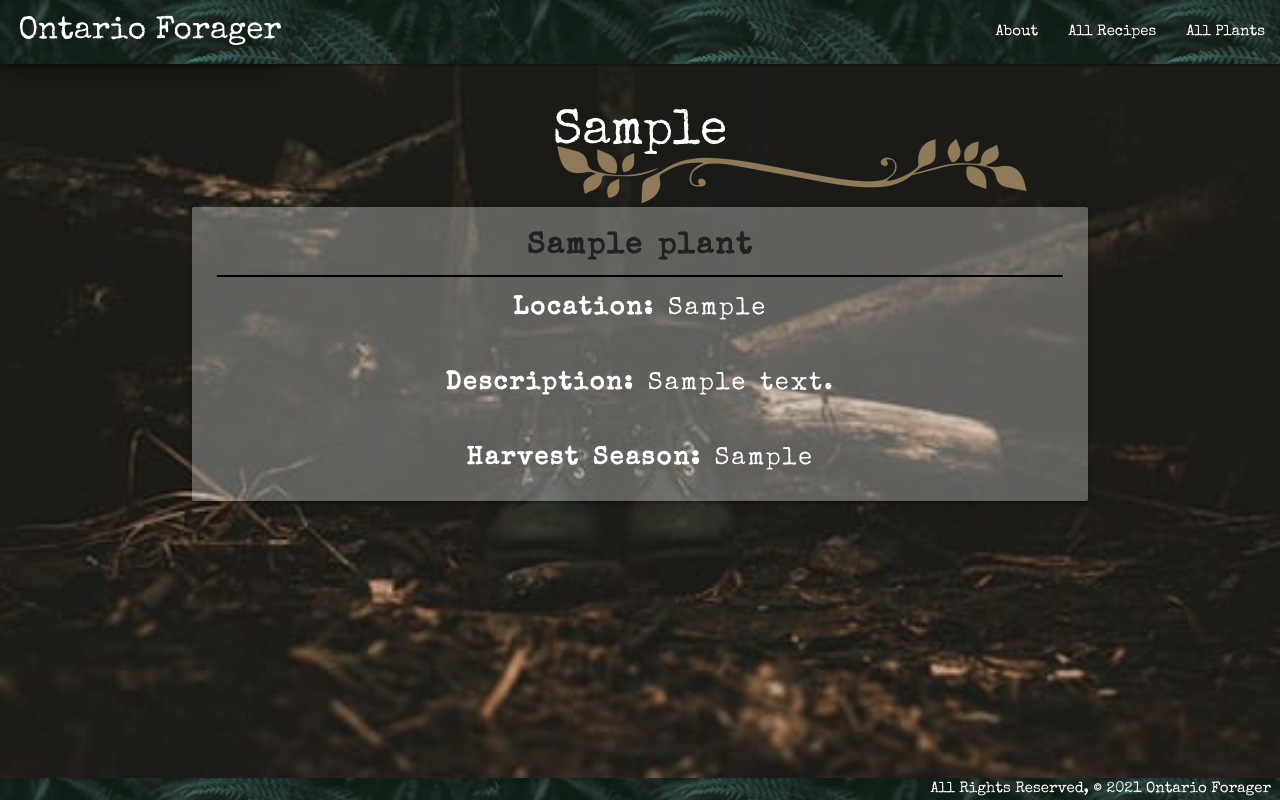
After one commit to k-pura/ontario-forager, a Django app: a page that uses OntarioForager/main_app/templates/base.html in a window 1280 px wide. The commit adds this page. Run offline with Django 3.2, Linux system fonts and the light colour scheme; tables that the repository leaves empty hold one stand-in row (values such as "Sample post").

Commit message:
Sort Done

```diff
--- a/OntarioForager/main_app/models.py
+++ b/OntarioForager/main_app/models.py
@@ -2,9 +2,20 @@ from django.db import models
 
 class Plant(models.Model):
     name = models.CharField(max_length=100)
+    type = models.CharField(max_length=100)
     location = models.CharField(max_length=100)
     description = models.TextField(max_length=1000)
     culinary_use = models.TextField(max_length=1000)
     medicinal_use = models.TextField(max_length=1000)
     harvest_season = models.CharField(max_length=250)
     cautions = models.TextField(max_length=250)
+
+
+class Recipe(models.Model):
+  name = models.CharField(max_length=100)
+  servings = models.IntegerField
+  preptime = models.CharField(max_length=50)
+  cooktime = models.CharField(max_length=50)
+  ingredients = models.TextField(max_length=250)
+  directions = models.TextField(max_length=1000)
+  Plant = models.ForeignKey(Plant, on_delete=models.CASCADE)
--- a/OntarioForager/main_app/static/css/style.css
+++ b/OntarioForager/main_app/static/css/style.css
@@ -1,5 +1,5 @@
 body {
-  font-family: 'Cantora One', sans-serif;
+  font-family: 'Special Elite', cursive;
   color: white;
   display: flex;
   min-height: 100vh;
@@ -39,13 +39,80 @@ a {
   color: inherit;
 }
 
+#category {
+  margin-top: 3rem;
+  text-align: center;
+}
+
+#home {
+  margin-top: 25px;
+}
+
+#leavessort {
+  margin-top: -30px;
+  margin-left: 24rem;
+  margin-bottom: -2rem;
+  size: 80%;
+}
+
+.underline {
+  margin-top: -40px;
+  margin-left: 24rem;
+  margin-bottom: -3rem;
+  size: 80%;
+}
+
+.underlineindex {
+  margin-top: -2rem;
+  margin-left: 24rem;
+  margin-bottom: -1rem;
+  size: 80%;
+}
+
+hr {
+  border-top: 1px solid black;
+  border-bottom: 1px solid black;
+}
+
 .card {
-  margin: 0 auto;
+  margin: auto;
   float: none; /* Added */
   margin-bottom: 15px;
-  font-family: 'Cantora One', sans-serif;
+  font-family: font-family: 'Special Elite', cursive;
   text-align: center;
   background-color: rgba(255,255,255,0.3);
   background-blend-mode: lighten;
   background-size: 100%;
+  max-width: 75rem;
+  font-size: 15px;
+  letter-spacing: 2px;
+  word-spacing: 4px;
 }
+
+.card-reveal {
+  background-color: rgb(148, 133, 92) !important;
+}
+
+#index-title {
+  text-align: center;
+  font-size: 50px;
+  margin-bottom: -1rem;
+}
+
+#title {
+  font-weight: bold !important;
+  font-size: 30px;
+}
+
+#front {
+  font-size: 25px;
+}
+
+#info {
+  font-size: 25px;
+}
+
+#width {
+  max-width: 15rem;
+  margin: auto;
+}
--- a/OntarioForager/main_app/templates/base.html
+++ b/OntarioForager/main_app/templates/base.html
@@ -7,11 +7,11 @@
   <meta http-equiv="X-UA-Compatible" content="ie=edge">
   <title>Ontario Forager</title>
   <link rel="stylesheet" href="https://cdnjs.cloudflare.com/ajax/libs/materialize/1.0.0/css/materialize.min.css">
+  <script defer src="https://cdnjs.cloudflare.com/ajax/libs/materialize/1.0.0/js/materialize.min.js"></script>
   <link rel="stylesheet" type="text/css" href="{% static 'css/style.css' %}">
-  <link href="https://fonts.googleapis.com/css2?family=Cantora+One&display=swap" rel="stylesheet">
   <link rel="preconnect" href="https://fonts.googleapis.com">
   <link rel="preconnect" href="https://fonts.gstatic.com" crossorigin>
-
+  <link href="https://fonts.googleapis.com/css2?family=Special+Elite&display=swap" rel="stylesheet">
 </head>
 <body>
   <header class="navbar-fixed">
@@ -22,6 +22,7 @@
         </ul>
         <ul class="right teal lighten-2" id='size'>
           <li ><a href="/about">About</a></li>
+          <li ><a href="/recipes">All Recipes</a></li>
           <li><a href="/index">All Plants</a></li>
         </ul>
       </div>
--- /dev/null
+++ b/OntarioForager/main_app/templates/sort.html
@@ -0,0 +1,39 @@
+{% extends 'base.html' %}
+{% block content %}
+
+
+
+<h1 id="index-title">{{ title }}</h1>
+<img id="leavessort" src="/static/images/leavessmall.png">
+
+{% for plant in plants %}
+
+<div class="card">
+  <a href="/plant/{{ plant.type }}/{{ plant.id }}"></a>
+  <div class="card-image waves-effect waves-block waves-light">
+    <img class="activator" src="">
+  </div>
+  <div id="front" class="card-content">
+    <span id="title" class="card-title activator grey-text text-darken-4">{{ plant.name }}</span>
+    <hr/>
+    <p><b>Location:</b> {{ plant.location }}</p>
+    <br/>
+    <p><b>Description:</b> {{ plant.description }}</p>
+    <br/>
+    <p><b>Harvest Season:</b> {{ plant.harvest_season }}</p>
+  </div>
+  <div id="info" class="card-reveal">
+    <span id="title" class="card-title grey-text text-darken-4">{{ plant.name }}</span>
+    <hr/>
+    <p><b>Culinary Use:</b> {{ plant.culinary_use }}</p>
+    <br/>
+    <p><b>Medicinal Use:</b> {{ plant.medicinal_use }}</p>
+    <br/>
+    <p><b>Cautions:</b> {{ plant.cautions }}</p>
+  </div>
+</div>
+
+{% endfor %}
+
+
+{% endblock %}
--- a/OntarioForager/main_app/urls.py
+++ b/OntarioForager/main_app/urls.py
@@ -5,5 +5,6 @@ urlpatterns = [
     path('', views.home, name='home'),
     path('about/', views.about, name='about'),
     path('index/', views.index, name='index'),
-    path('plant/<int:plant_id>/', views.plant, name= 'plant'),
+    path('plant/<str:plant_type>/', views.sort, name= 'sort'),
+    path('recipes/', views.recipes, name='recipes')
 ]
--- a/OntarioForager/main_app/views.py
+++ b/OntarioForager/main_app/views.py
@@ -1,6 +1,7 @@
 from django.shortcuts import render
 from django.http import HttpResponse
 from .models import Plant
+from .models import Recipe
 # Define the home view
 
 def home(request):
@@ -13,6 +14,10 @@ def index(request):
     plants =Plant.objects.all()
     return render(request, 'index.html', {'plants': plants})
 
-def plant(request, plant_id):
-    plant = Plant.objects.get(id= plant_id)
-    return render(request, 'plant.html', {'plant': plant})
+def sort(request, plant_type):
+    types = Plant.objects.filter(type= plant_type)
+    return render(request, 'sort.html', {'plants': types, 'title': plant_type})
+
+def recipes(request):
+    recipes = Recipe.objects.all()
+    return render(request, 'recipes.html', {'recipes': recipes})
```
Also changed, not shown: OntarioForager/main_app/templates/home.html (+34 -15 lines), OntarioForager/main_app/templates/index.html (+25 -22 lines), OntarioForager/main_app/templates/recipes.html (added, +24 -0 lines), OntarioForager/main_app/templates/type.html (renamed from OntarioForager/main_app/templates/plant.html, +0 -12 lines), OntarioForager/main_app/static/images/branch.png (added), OntarioForager/main_app/static/images/branchsm.png (added), OntarioForager/main_app/static/images/hanging leaves.png (added), OntarioForager/main_app/static/images/leaves.png (added), OntarioForager/main_app/static/images/leavessmall.png (added), 1 other file.
